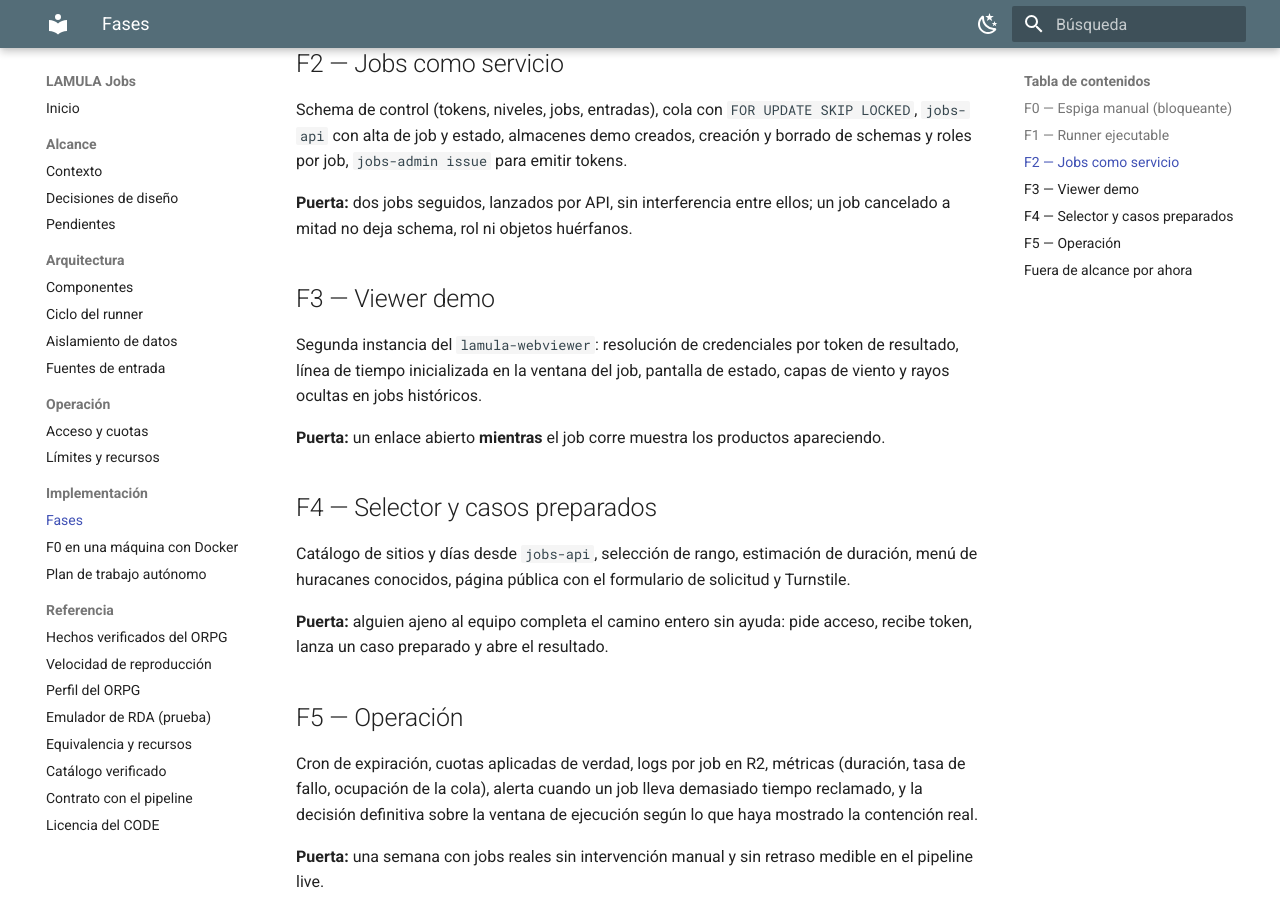
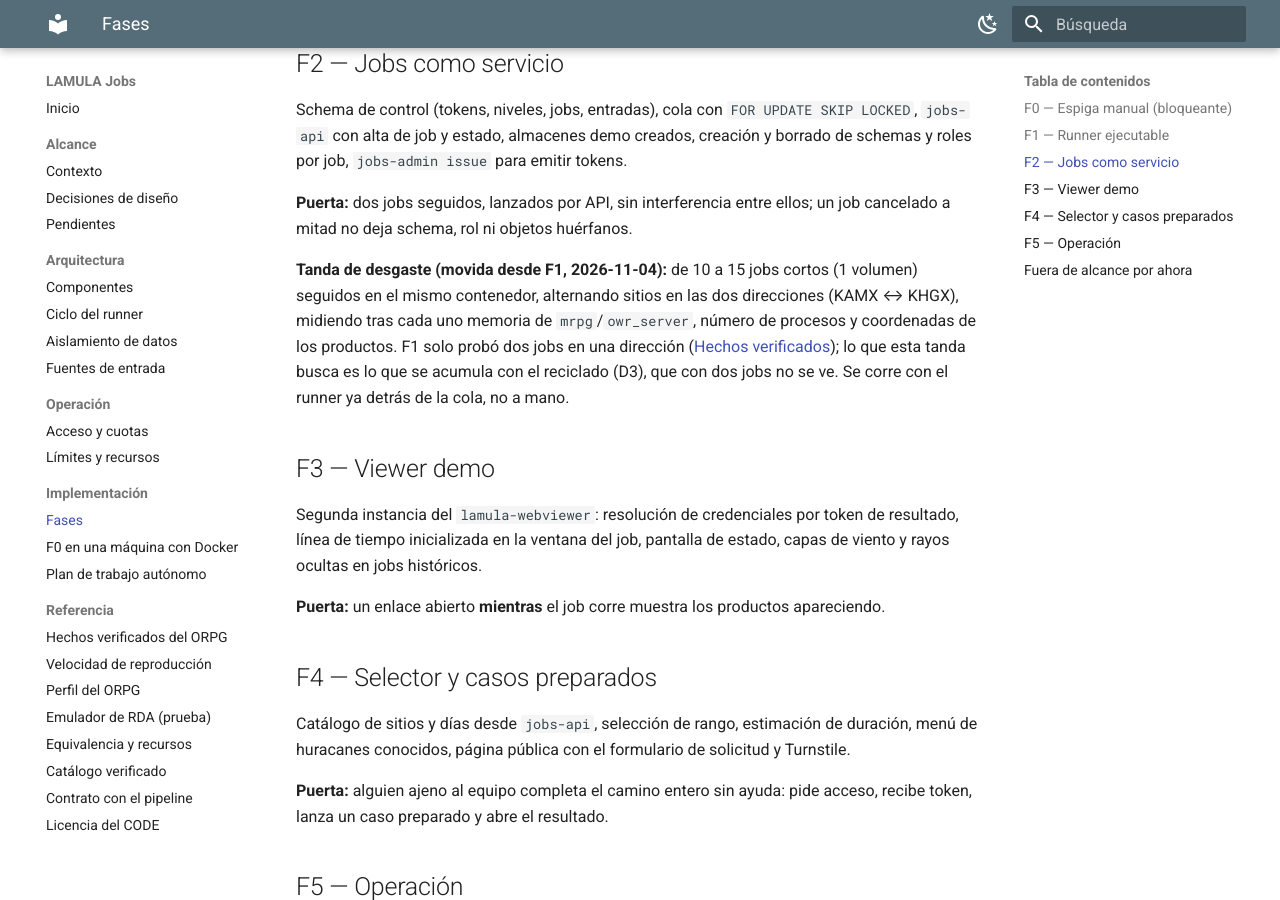
Before and after one commit to vladimir1284/lamula-jobs, an MkDocs documentation site: the page built from docs/implementacion/fases.md, in a window 1280 px wide and 900 px high, scrolled down 1632 px. Built offline with MkDocs 1.6.1 and Material for MkDocs 9.7.7, drawn with Linux system fonts in a browser that asks for light colours.

Commit message:
f2: la tanda de desgaste (10-15 jobs seguidos, dos sitios) pasa a la puerta de F2
Co-Authored-By: Claude Sonnet 5.5 <noreply@anthropic.com>

```diff
--- a/docs/implementacion/fases.md
+++ b/docs/implementacion/fases.md
@@ -64,6 +64,13 @@ roles por job, `jobs-admin issue` para emitir tokens.
 **Puerta:** dos jobs seguidos, lanzados por API, sin interferencia entre ellos; un job
 cancelado a mitad no deja schema, rol ni objetos huérfanos.
 
+**Tanda de desgaste (movida desde F1, 2026-11-04):** de 10 a 15 jobs cortos (1 volumen) seguidos
+en el mismo contenedor, alternando sitios en las dos direcciones (KAMX ↔ KHGX), midiendo tras
+cada uno memoria de `mrpg`/`owr_server`, número de procesos y coordenadas de los productos. F1
+solo probó dos jobs en una dirección ([Hechos verificados](../referencia/orpg-hechos.md#dos-jobs-seguidos-en-el-mismo-contenedor-2026-11-04));
+lo que esta tanda busca es lo que se acumula con el reciclado (D3), que con dos jobs no se ve.
+Se corre con el runner ya detrás de la cola, no a mano.
+
 ## F3 — Viewer demo
 
 Segunda instancia del `lamula-webviewer`: resolución de credenciales por token de resultado,
```
